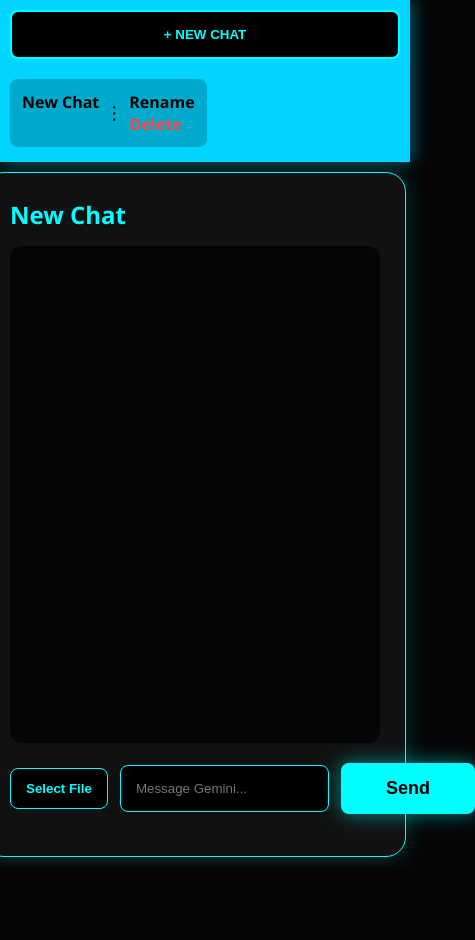
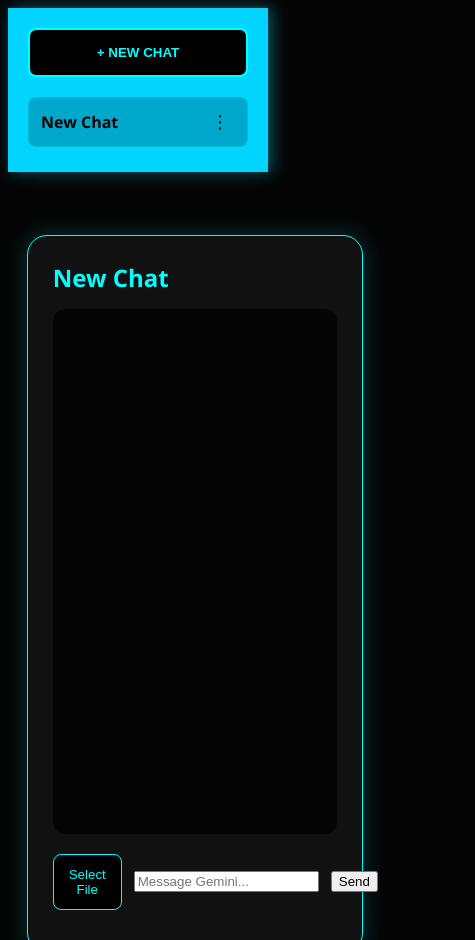
Before and after one commit to noam132/AiEditsBeta, a website: page index.html in a window 390 px wide. Shown: the top 940 px of the page, 475 px wide, since content can reach past the window. Before the commit the page ends 867 px from the top, so only its background shows below. Drawn offline with Linux system fonts and the light colour scheme.

Commit message:
Update style.css

```diff
--- a/style.css
+++ b/style.css
@@ -1,3 +1,7 @@
+body {
+    background: #050505;
+    font-family: 'Segoe UI', sans-serif;
+    /* --- BASE SETUP --- */
 body {
     background: #050505;
     font-family: 'Segoe UI', sans-serif;
@@ -8,6 +12,7 @@ body {
     overflow: hidden;
 }
 
+/* --- SIDEBAR --- */
 #sidebar {
     width: 260px;
     background: #00d4ff;
@@ -15,6 +20,8 @@ body {
     flex-direction: column;
     padding: 20px;
     box-shadow: 4px 0 15px rgba(0, 212, 255, 0.4);
+    box-sizing: border-box;
+    z-index: 10;
 }
 
 #newChatBtn {
@@ -37,7 +44,70 @@ body {
     box-shadow: 0 0 20px #00ffff;
 }
 
-/* FIX: This makes sure it stays full screen on laptop */
+#chatList {
+    flex: 1;
+    overflow-y: auto;
+}
+
+/* --- CHAT ITEM & FLOATING MENU --- */
+.chat-item {
+    position: relative;
+    display: flex;
+    justify-content: space-between;
+    align-items: center;
+    padding: 12px;
+    margin-bottom: 8px;
+    background: rgba(0, 0, 0, 0.3);
+    border: 1px solid rgba(0, 255, 255, 0.2);
+    border-radius: 8px;
+    cursor: pointer;
+    color: #000; /* Dark text for contrast on the blue sidebar */
+    font-weight: 500;
+}
+
+.chat-item.active-chat {
+    border: 2px solid #000;
+    background: rgba(255, 255, 255, 0.2);
+}
+
+.chat-options-btn {
+    background: none;
+    border: none;
+    font-size: 20px;
+    cursor: pointer;
+    padding: 0 5px;
+    color: #000;
+}
+
+.chat-options-menu {
+    display: none;
+    position: absolute;
+    right: 5px;
+    top: 40px;
+    background: #161b22;
+    border: 1px solid #00ffff;
+    border-radius: 8px;
+    z-index: 1000;
+    min-width: 120px;
+    box-shadow: 0 4px 15px rgba(0,0,0,0.5);
+}
+
+.chat-options-menu.active {
+    display: block;
+}
+
+.chat-options-menu div {
+    padding: 10px;
+    color: #fff;
+    font-size: 14px;
+}
+
+.chat-options-menu div:hover {
+    background: #00ffff;
+    color: #000;
+}
+
+/* --- MAIN CONTENT AREA --- */
 .main-content {
     flex: 1;
     display: flex;
@@ -57,6 +127,7 @@ body {
     border: 1px solid #00ffff;
     display: flex;
     flex-direction: column;
+    box-sizing: border-box;
 }
 
 #chatLog {
@@ -68,13 +139,13 @@ body {
     margin-bottom: 20px;
 }
 
+/* --- INPUT AREA & NEON FILE BUTTON --- */
 .input-area {
     display: flex;
     gap: 12px;
     align-items: center;
 }
 
-/* NEON SELECT FILE BUTTON */
 .custom-file-upload {
     background: #000;
     color: #00ffff;
@@ -82,62 +153,3 @@ body {
     padding: 12px 15px;
     border-radius: 8px;
     cursor: pointer;
-    font-weight: bold;
-    transition: 0.3s;
-    white-space: nowrap;
-}
-
-.custom-file-upload:hover {
-    background: #00ffff;
-    color: #000;
-    box-shadow: 0 0 15px #00ffff;
-}
-
-#messageInput {
-    flex: 1;
-    padding: 15px;
-    background: #000;
-    border: 1px solid #00ffff;
-    color: #fff;
-    border-radius: 8px;
-    outline: none;
-}
-
-#sendBtn {
-    padding: 15px 45px;
-    background: #00ffff;
-    color: #000;
-    border: none;
-    border-radius: 8px;
-    font-weight: bold;
-    font-size: 18px;
-    cursor: pointer;
-    box-shadow: 0 0 20px rgba(0, 255, 255, 0.5);
-}
-
-/* MOBILE FIX */
-@media (max-width: 768px) {
-    body {
-        flex-direction: column;
-        overflow-y: auto;
-    }
-    #sidebar {
-        width: 100%;
-        height: auto;
-        padding: 10px;
-    }
-    #chatList {
-        display: flex;
-        flex-direction: row;
-        overflow-x: auto;
-        gap: 10px;
-    }
-    .main-content {
-        height: auto;
-        padding: 10px;
-    }
-    .container {
-        height: 75vh;
-        width: 100%;
-    }
-}
```
